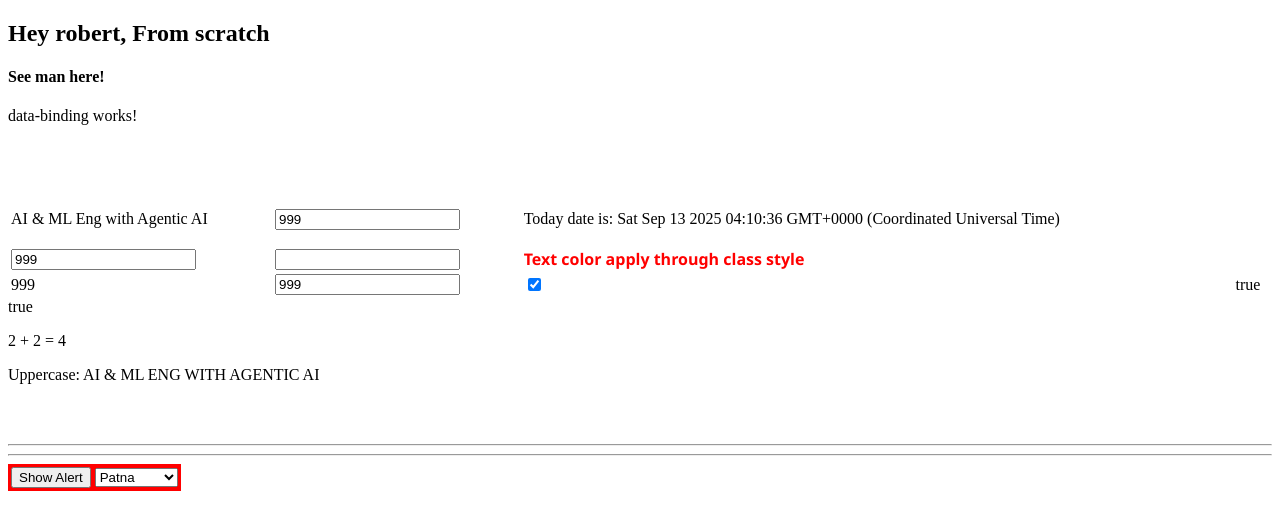
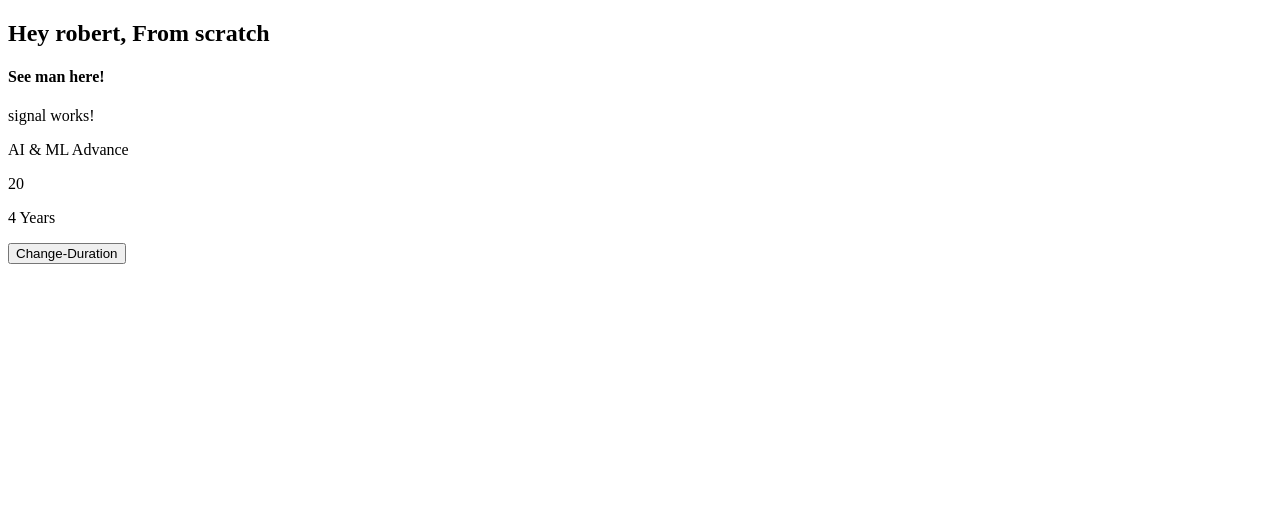
Before and after one commit to meAltf/learn_Angular, an Angular app in the folder Angular/my-first-app/: page / in a window 1280 px wide. Shown: the top 530 px of the page. Built offline with nearby package versions, Linux system fonts and the light colour scheme.

Commit message:
signal demo-1 | variable and set

```diff
--- a/Angular/my-first-app/src/app/app.html
+++ b/Angular/my-first-app/src/app/app.html
@@ -4,4 +4,4 @@
 
 <!-- Rendering admin & user components here-->
 
-<app-data-binding></app-data-binding>
+<app-signal></app-signal>
--- a/Angular/my-first-app/src/app/app.ts
+++ b/Angular/my-first-app/src/app/app.ts
@@ -3,10 +3,11 @@ import { RouterOutlet } from '@angular/router';
 import { Admin } from './components/admin/admin';
 import { User } from './components/user/user';
 import { DataBinding } from './components/data-binding/data-binding';
+import { Signal } from './components/signal/signal';
 
 @Component({
   selector: 'app-root',
-  imports: [RouterOutlet, Admin, User, DataBinding],
+  imports: [RouterOutlet, Admin, User, DataBinding, Signal],
   templateUrl: './app.html',
   styleUrl: './app.css'
 })
--- /dev/null
+++ b/Angular/my-first-app/src/app/components/signal/signal.html
@@ -0,0 +1,7 @@
+<p>signal works!</p>
+
+<p>{{courseName}}</p>
+<p>{{angularVersion()}}</p>
+<p>{{courseDuration()}}</p>
+
+<button (click)="changeDuration()">Change-Duration</button>
--- /dev/null
+++ b/Angular/my-first-app/src/app/components/signal/signal.ts
@@ -0,0 +1,22 @@
+import { Component, signal } from '@angular/core';
+
+@Component({
+  selector: 'app-signal',
+  imports: [],
+  templateUrl: './signal.html',
+  styleUrl: './signal.css'
+})
+export class Signal {
+
+  courseName: string = "AI & ML Advance";
+
+  angularVersion = signal("20");
+
+  courseDuration = signal<string>('4 Years');
+
+  changeDuration() {
+    this.courseName = "Agentic AI";
+    this.courseDuration.set("3 Years");
+  }
+
+}
```
Also changed, not shown: Angular/my-first-app/src/app/components/signal/signal.css (added), 1 other file (tests, documents, lock files or other folders).
